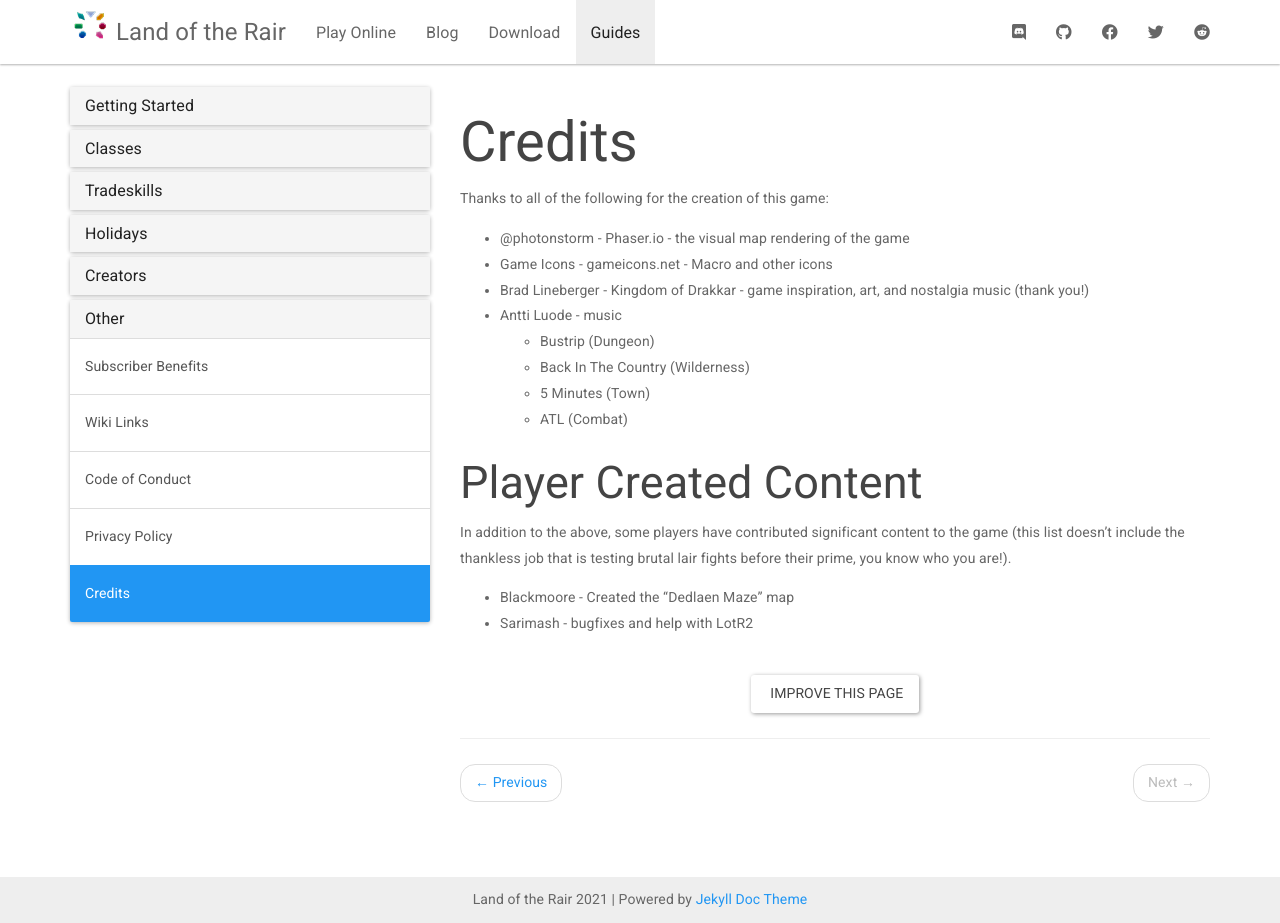
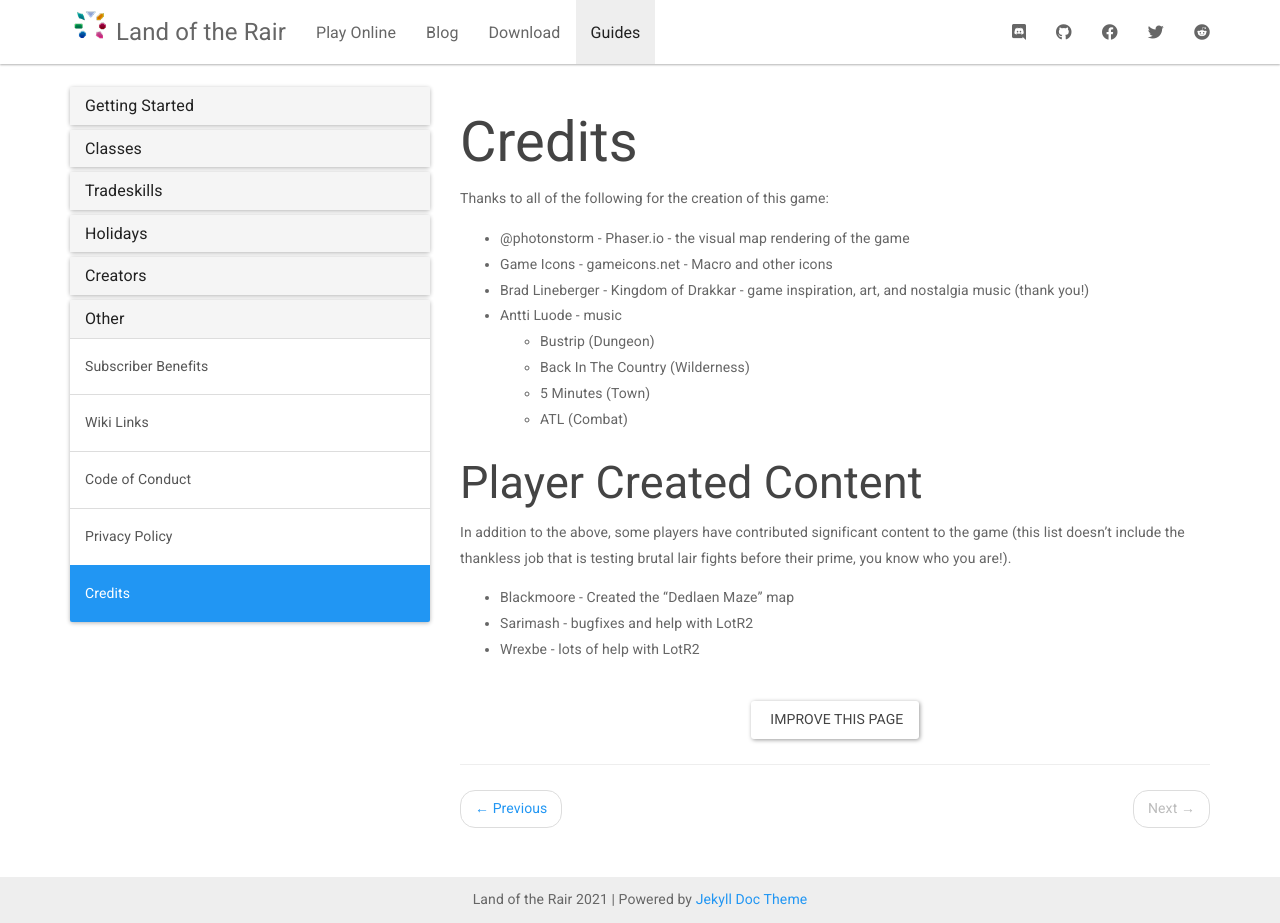
Before and after one commit to LandOfTheRair/landoftherair.github.io, a Jekyll site: the page built from _docs/other/credits.md, in a window 1280 px wide and 923 px high. Built offline with Jekyll 4.4.1, drawn with Linux system fonts in a browser that asks for light colours; nearby versions of some CDN libraries.

Commit message:
Update credits.md

```diff
--- a/_docs/other/credits.md
+++ b/_docs/other/credits.md
@@ -20,3 +20,4 @@
 
 * Blackmoore - Created the "Dedlaen Maze" map
 * Sarimash - bugfixes and help with LotR2
+* Wrexbe - lots of help with LotR2
```
